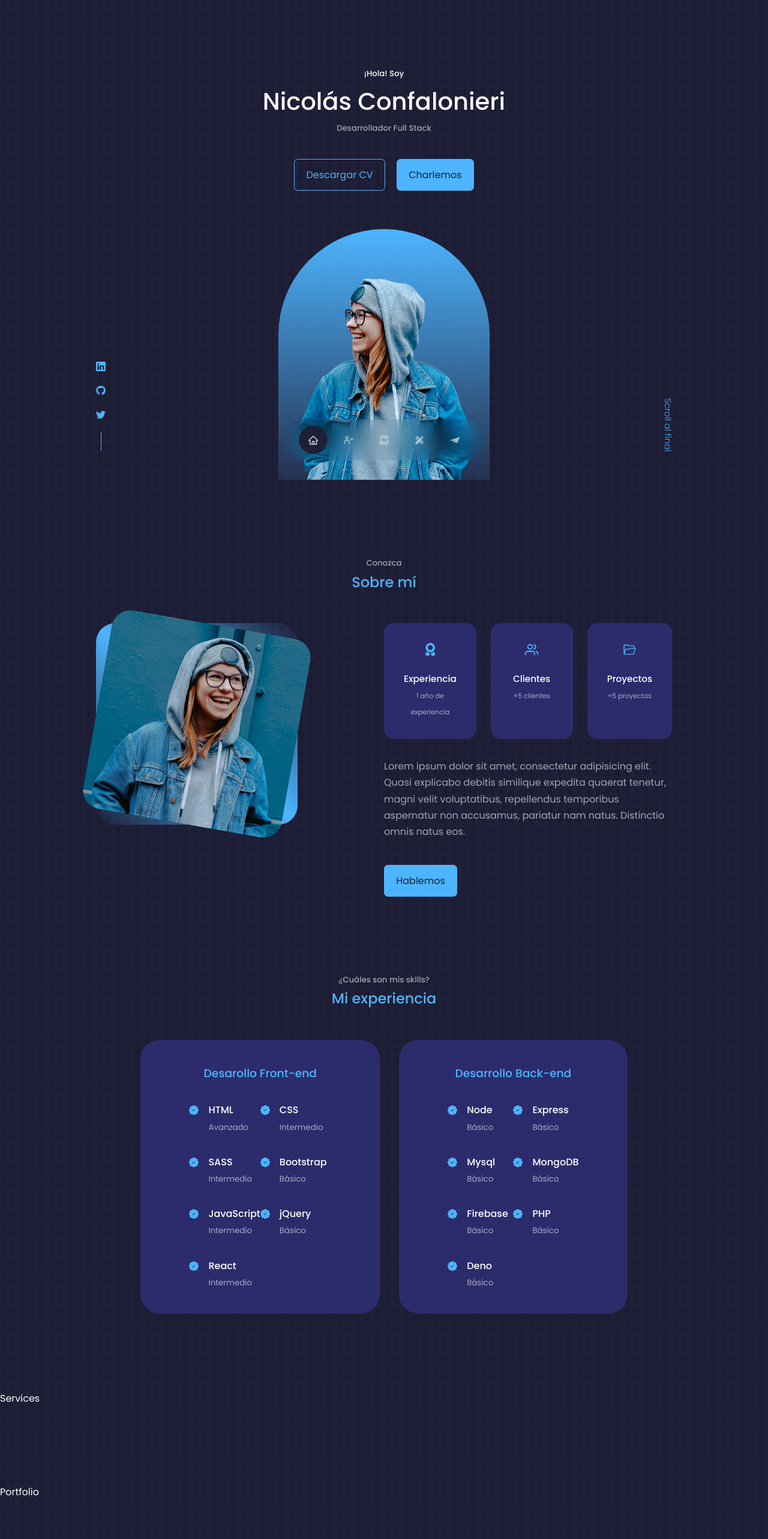
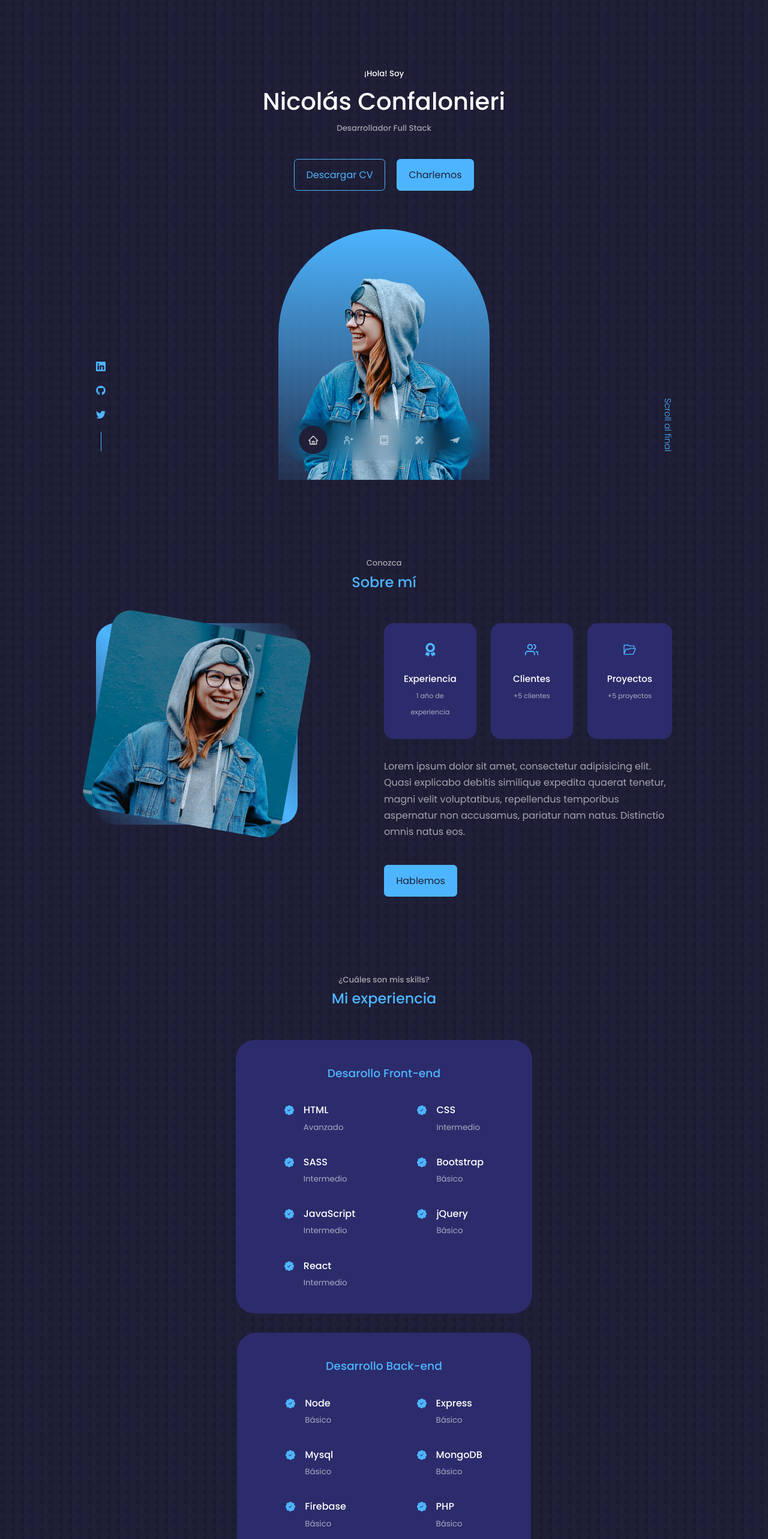
Before and after one commit to NicoC0/portfolio-react, a React (Create React App) app: page / in a window 1280 px wide. Shown: the top 2566 px of the page at 60% size. Built offline with nearby package versions, Linux system fonts and the light colour scheme.

Commit message:
style fix

```diff
--- a/src/components/Experiencie/experiencie.css
+++ b/src/components/Experiencie/experiencie.css
@@ -30,7 +30,7 @@
 
 .experiencie__content {
     display: grid;
-    grid-template-columns: 1fr 1fr;
+    grid-template-columns: 2fr 1fr;
     row-gap: 2rem;
 }
 
```
